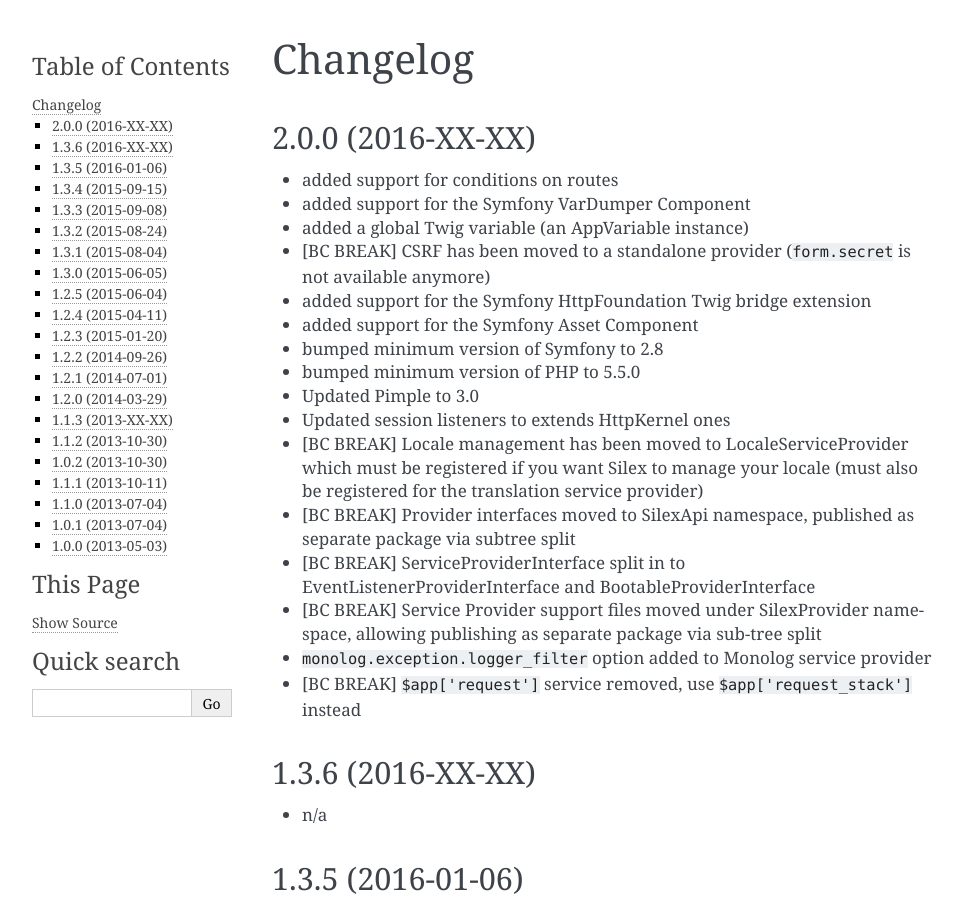
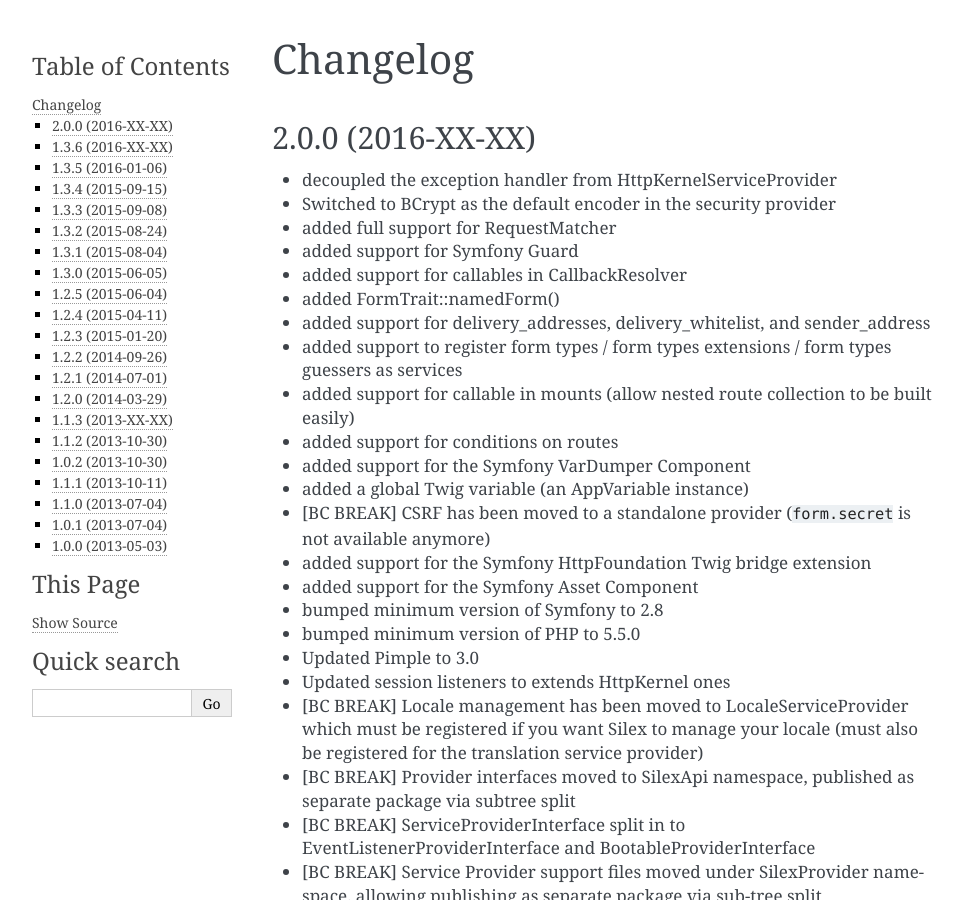
Before and after one commit to silexphp/Silex, a Sphinx documentation site: the page built from doc/changelog.rst, in a window 1280 px wide and 900 px high. Shown: the whole window, without its empty margins (148-1111 px from the left). Built offline with Sphinx 7.4.7, drawn with Linux system fonts in a browser that asks for light colours; pages that are not in the unit, such as notebooks, are missing from menus.

Commit message:
updated CHANGELOG

```diff
--- a/doc/changelog.rst
+++ b/doc/changelog.rst
@@ -4,6 +4,15 @@
 2.0.0 (2016-XX-XX)
 ------------------
 
+* decoupled the exception handler from HttpKernelServiceProvider
+* Switched to BCrypt as the default encoder in the security provider
+* added full support for RequestMatcher
+* added support for Symfony Guard
+* added support for callables in CallbackResolver
+* added FormTrait::namedForm()
+* added support for delivery_addresses, delivery_whitelist, and sender_address
+* added support to register form types / form types extensions / form types guessers as services
+* added support for callable in mounts (allow nested route collection to be built easily)
 * added support for conditions on routes
 * added support for the Symfony VarDumper Component
 * added a global Twig variable (an AppVariable instance)
```
